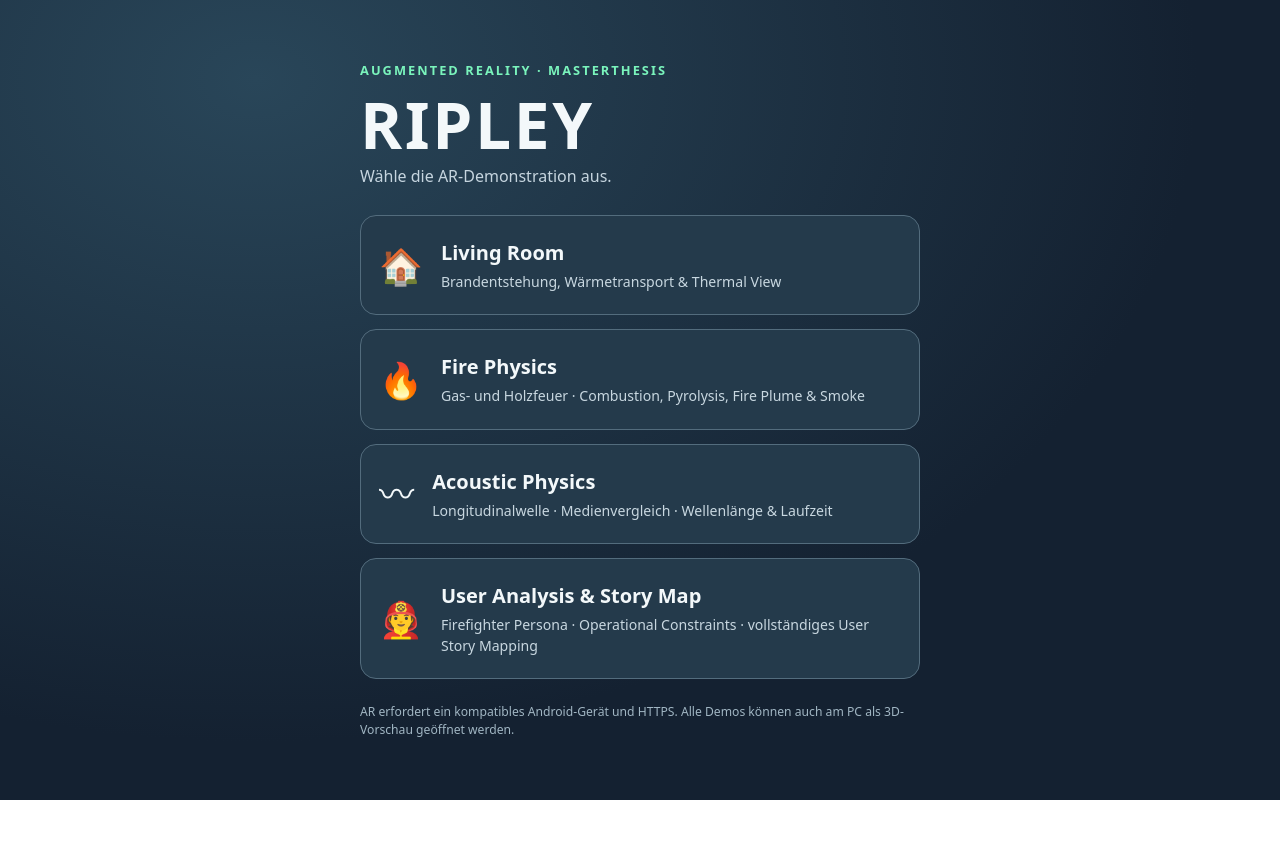
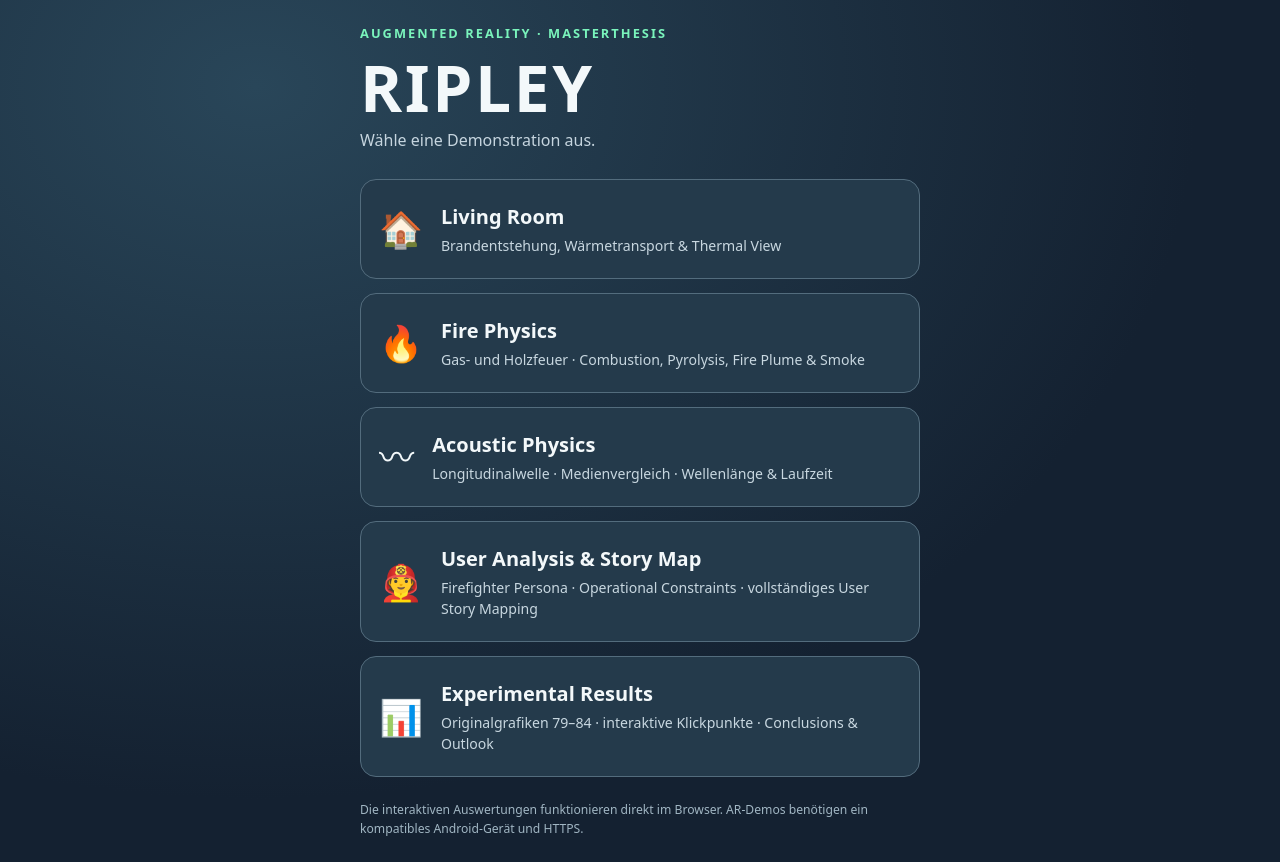
Before and after one commit to LokixL/VerteidungAR, a plain HTML site: page index.html in a window 1280 px wide. Before the commit the page ends 800 px from the top, so only its background shows below. Drawn offline with Linux system fonts and the light colour scheme.

Commit message:
indix fix

```diff
--- a/index.html
+++ b/index.html
@@ -9,9 +9,10 @@
 *{box-sizing:border-box}body{margin:0;min-height:100vh;min-height:100dvh;background:radial-gradient(ellipse at 20% 10%,#294659,#142131 65%);color:#f3f8fa;font:16px/1.5 system-ui,-apple-system,Segoe UI,sans-serif;display:grid;place-items:center;padding:24px}main{width:min(100%,560px)}.eyebrow{font-size:.8rem;letter-spacing:.16em;text-transform:uppercase;color:#7af4bc;font-weight:700}h1{font-size:clamp(2.7rem,9vw,4rem);letter-spacing:.04em;line-height:1.1;margin:10px 0 4px}p{color:#c6d5df;margin:0 0 27px}.option{display:flex;align-items:center;gap:18px;padding:22px 18px;margin:14px 0;border:1px solid #536c7d;background:#243a4b;border-radius:16px;text-decoration:none;color:inherit;transition:background .15s,transform .15s}.option:hover,.option:focus-visible{background:#34566a;transform:translateY(-1px);outline:2px solid #81e9bf;outline-offset:2px}.emoji{font-size:2.2rem;line-height:1}strong{font-size:1.25rem;display:block}small{font-size:.88rem;color:#c8d7e0;display:block;margin-top:3px}.foot{font-size:.76rem;margin-top:24px;color:#a1b6c3}
 </style>
 </head>
-<body><main><div class="eyebrow">Augmented Reality · Masterthesis</div><h1>RIPLEY</h1><p>Wähle die AR-Demonstration aus.</p>
+<body><main><div class="eyebrow">Augmented Reality · Masterthesis</div><h1>RIPLEY</h1><p>Wähle eine Demonstration aus.</p>
 <a class="option" href="./living-room/"><span class="emoji" aria-hidden="true">🏠</span><span><strong>Living Room</strong><small>Brandentstehung, Wärmetransport & Thermal View</small></span></a>
 <a class="option" href="./fire-physics/"><span class="emoji" aria-hidden="true">🔥</span><span><strong>Fire Physics</strong><small>Gas- und Holzfeuer · Combustion, Pyrolysis, Fire Plume & Smoke</small></span></a>
 <a class="option" href="./acoustics/"><span class="emoji" aria-hidden="true">〰</span><span><strong>Acoustic Physics</strong><small>Longitudinalwelle · Medienvergleich · Wellenlänge & Laufzeit</small></span></a>
 <a class="option" href="./user-analysis/"><span class="emoji" aria-hidden="true">🧑‍🚒</span><span><strong>User Analysis & Story Map</strong><small>Firefighter Persona · Operational Constraints · vollständiges User Story Mapping</small></span></a>
-<div class="foot">AR erfordert ein kompatibles Android-Gerät und HTTPS. Alle Demos können auch am PC als 3D-Vorschau geöffnet werden.</div></main></body></html>
+<a class="option" href="./results/"><span class="emoji" aria-hidden="true">📊</span><span><strong>Experimental Results</strong><small>Originalgrafiken 79–84 · interaktive Klickpunkte · Conclusions & Outlook</small></span></a>
+<div class="foot">Die interaktiven Auswertungen funktionieren direkt im Browser. AR-Demos benötigen ein kompatibles Android-Gerät und HTTPS.</div></main></body></html>
```
